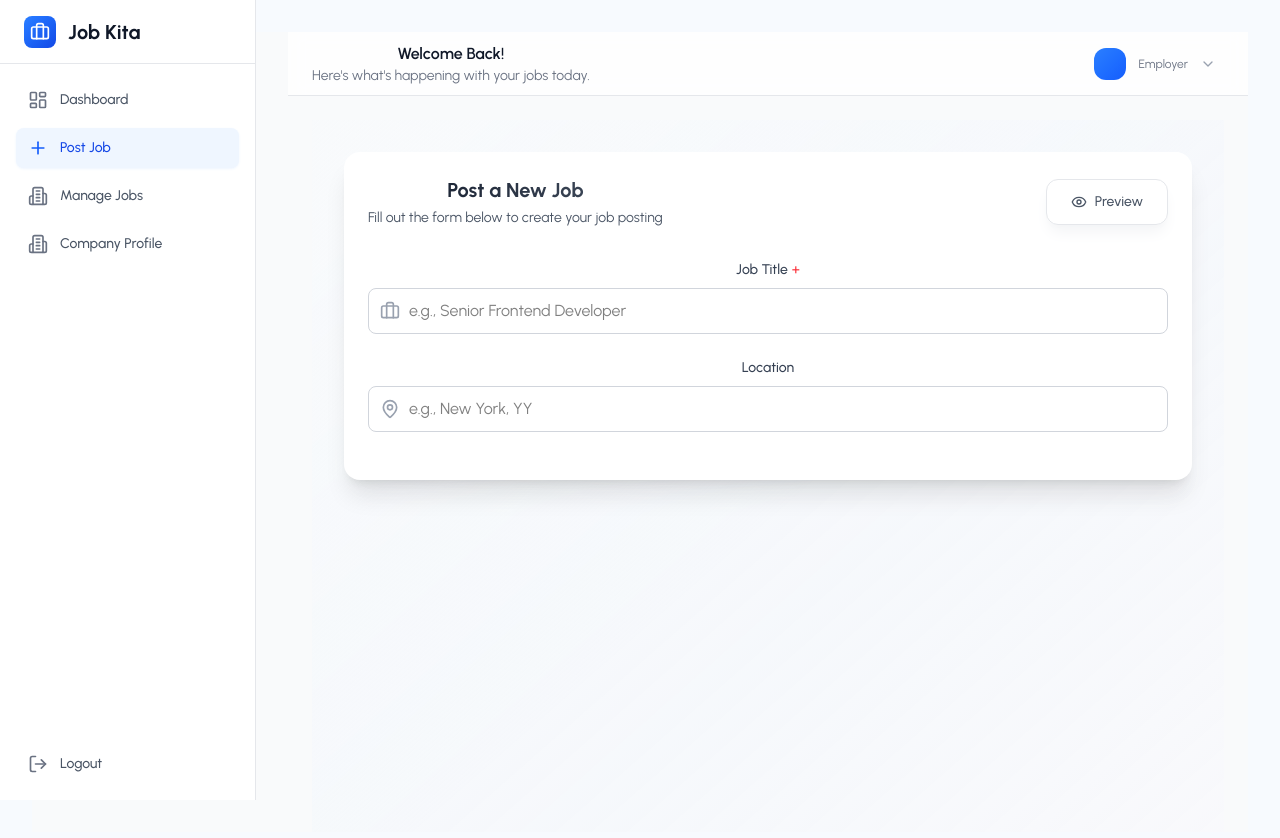
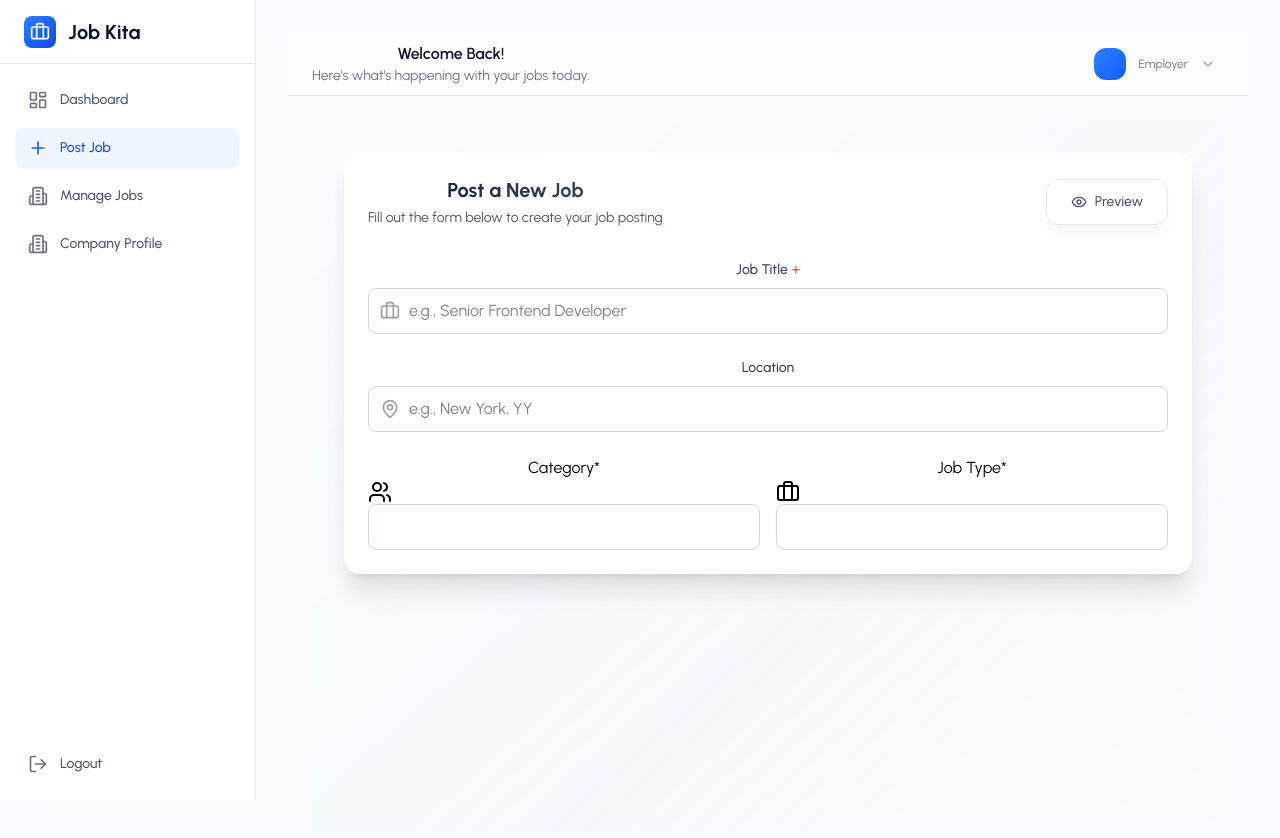
Before and after one commit to jmsjcmc/JobKita, a React (Vite) app in the folder frontend/: page /post-job in a window 1280 px wide. Shown: the top 838 px of the page. Built offline with nearby package versions, Linux system fonts and the light colour scheme.

Commit message:
feat: add SelectField component for category and job type selection in JobPostingForm

```diff
--- /dev/null
+++ b/frontend/src/components/input/SelectField.jsx
@@ -0,0 +1,42 @@
+import React from 'react'
+
+export default function SelectField({
+    label,
+    id,
+    value,
+    onChange,
+    options,
+    placeholder,
+    error,
+    required = false,
+    disabled = false,
+    icon: Icon
+}) {
+  return (
+    <div className=''>
+        <label htmlFor={id} className=''>
+            {label}
+            {required && <span className=''>*</span>}
+        </label>
+        <div className=''>
+            {Icon && (
+                <div className=''>
+                    <Icon className=''/>
+                </div>
+            )}
+            <select
+            id={id}
+            value={value}
+            onChange={onChange}
+            disabled={disabled}
+            className={`w-full ${
+                Icon ? 'pl-10' : 'pl-3'
+            } pr-10 py-2.5 border rounded-lg text-base transition-colors duration-200 disabled:bg-gray-50 disabled:text-gray-500 ${
+                error
+                ? 'border-red-300 focus:border-red-500 focus:ring-red-500'
+                : 'border-gray-300 focus:border-blue-500 focus:ring-blue-500'
+            } focus:outline-none focus:ring-2 focus:ring-opacity-20 appearance-none bg-white`}></select>
+        </div>
+    </div>
+  )
+}
--- a/frontend/src/pages/Employer/JobPostingForm.jsx
+++ b/frontend/src/pages/Employer/JobPostingForm.jsx
@@ -1,8 +1,10 @@
 import { useLocation, useNavigate } from "react-router-dom";
 import DashboardLayout from "../../components/layout/DashboardLayout";
 import { useState } from "react";
-import { Briefcase, Eye, MapPin } from "lucide-react";
+import { Briefcase, Eye, MapPin, Users } from "lucide-react";
 import InputField from "../../components/input/InputField";
+import SelectField from "../../components/input/SelectField";
+import { CATEGORIES, JOB_TYPES } from "../../utils/data";
 
 export default function JobPostingForm() {
   const navigate = useNavigate();
@@ -84,9 +86,9 @@ export default function JobPostingForm() {
               icon={Briefcase}/>
 
               {/* Location & Remote */}
-              <div>
-                <div>
-                  <div>
+              <div className="space-y-4">
+                <div className="flex flex-col sm:flex-row sm:items-end sm:space-x-4 space-y-4 sm:space-y-0">
+                  <div className="flex-1">
                     <InputField
                     label={'Location'}
                     id={'locaiton'}
@@ -99,7 +101,30 @@ export default function JobPostingForm() {
                 </div>
               </div>
 
-              <div></div>
+              {/* Category & Job Type */}
+              <div className="grid grid-cols-1 sm:grid-cols-2 gap-4">
+                <SelectField
+                label='Category'
+                id='category'
+                value={formData.category}
+                onChange={(e) => handleInputChange('category', e.target.value)}
+                options={CATEGORIES}
+                placeholder='Select a category'
+                error={errors.category}
+                required
+                icon={Users}/>
+
+                <SelectField
+                label='Job Type'
+                id='jobType'
+                value={formData.jobType}
+                onChange={(e) => handleInputChange('jobType', e.target.value)}
+                options={JOB_TYPES}
+                placeholder='Select job type'
+                error={errors.jobType}
+                required
+                icon={Briefcase}/>
+              </div>
             </div>
           </div>
         </div>
```
